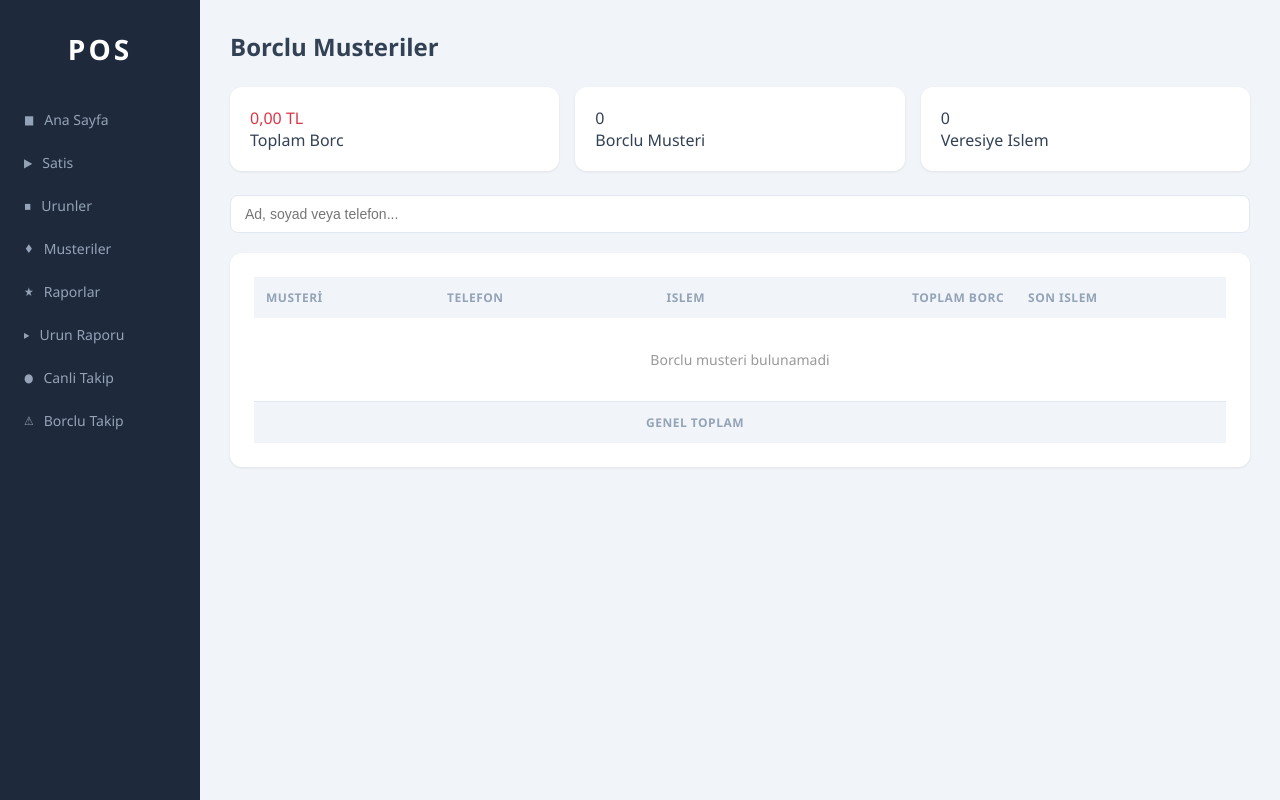
After one commit to tavukcu/pos-system, a Flask app: template templates/borclu.html in a window 1280 px wide. The commit adds this page. Run offline with Flask 3, Linux system fonts and the light colour scheme; the template is opened without the code that fills it, so the values that code supplies are empty; some libraries are stand-ins or nearby versions.

Commit message:
Borclu musteri takip sayfasi eklendi
- /borclu sayfasi: veresiye borclari olan musteriler listesi
- Musteri borclarinin detayini goruntuleme (modal)
- POS'a Veresiye odeme secenegi eklendi
- Veresiye secilince musteri secimi zorunlu hale getirildi

Co-Authored-By: Claude Sonnet 4.6 <noreply@anthropic.com>

```diff
--- a/app.py
+++ b/app.py
@@ -520,6 +520,62 @@ def api_rapor_satis_detay():
 def urun_rapor():
     return render_template('urun_rapor.html')
 
+
+# --- API: BORCLU MUSTERI TAKIP ---
+
+@app.route('/borclu')
+def borclu():
+    return render_template('borclu.html')
+
+@app.route('/api/borclu')
+def api_borclu():
+    rows = query(
+        "SELECT m.nMusteriID, m.sAdi, m.sSoyadi, m.sTelefon1, "
+        "COUNT(*) AS veresiye_sayisi, "
+        "ISNULL(SUM(a.lNetTutar), 0) AS toplam_borc, "
+        "MAX(a.dteKayitTarihi) AS son_islem "
+        "FROM tbAlisVeris a "
+        "JOIN tbMusteri m ON a.nMusteriID = m.nMusteriID "
+        "JOIN tbOdeme o ON RTRIM(a.nAlisverisID) = RTRIM(o.nAlisverisID) "
+        "WHERE RTRIM(o.sOdemeSekli) = 'V' "
+        "AND a.lNetTutar < 10000000 AND a.nMusteriID > 0 "
+        "GROUP BY m.nMusteriID, m.sAdi, m.sSoyadi, m.sTelefon1 "
+        "ORDER BY toplam_borc DESC"
+    )
+    return jsonify([{
+        'id': r['nMusteriID'],
+        'adi': (r['sAdi'] or '').strip(),
+        'soyadi': (r['sSoyadi'] or '').strip(),
+        'telefon': (r['sTelefon1'] or '').strip(),
+        'veresiye_sayisi': int(r['veresiye_sayisi']),
+        'toplam_borc': float(r['toplam_borc']),
+        'son_islem': r['son_islem'].strftime('%d.%m.%Y') if r['son_islem'] else '',
+    } for r in rows])
+
+@app.route('/api/borclu/<int:musteri_id>')
+def api_borclu_detay(musteri_id):
+    rows = query(
+        "SELECT a.nAlisverisID, a.lFaturaNo, a.dteFaturaTarihi, a.dteKayitTarihi, "
+        "a.lNetTutar, a.lToplamMiktar, "
+        "ISNULL(k.sAdi, a.sKasiyerRumuzu) AS eleman_adi "
+        "FROM tbAlisVeris a "
+        "JOIN tbOdeme o ON RTRIM(a.nAlisverisID) = RTRIM(o.nAlisverisID) "
+        "LEFT JOIN tbKasiyer k ON RTRIM(a.sKasiyerRumuzu) = RTRIM(k.sKasiyerRumuzu) "
+        "WHERE a.nMusteriID = ? AND RTRIM(o.sOdemeSekli) = 'V' "
+        "AND a.lNetTutar < 10000000 "
+        "ORDER BY a.dteKayitTarihi DESC",
+        [musteri_id]
+    )
+    return jsonify([{
+        'id': r['nAlisverisID'].strip(),
+        'fis_no': int(r['lFaturaNo']),
+        'tarih': r['dteFaturaTarihi'].strftime('%d.%m.%Y') if r['dteFaturaTarihi'] else '',
+        'saat': r['dteKayitTarihi'].strftime('%H:%M') if r['dteKayitTarihi'] else '',
+        'tutar': float(r['lNetTutar']),
+        'miktar': float(r['lToplamMiktar']),
+        'eleman': (r['eleman_adi'] or '').strip(),
+    } for r in rows])
+
 @app.route('/api/rapor/urun_bazli')
 def api_rapor_urun_bazli():
     baslangic = request.args.get('baslangic', date.today().isoformat())
--- a/templates/base.html
+++ b/templates/base.html
@@ -29,6 +29,9 @@
         </a>
         <a href="/canli" class="nav-item {% if request.path == '/canli' %}active{% endif %}">
             <span class="icon">&#9679;</span> Canli Takip
+        </a>
+        <a href="/borclu" class="nav-item {% if request.path == '/borclu' %}active{% endif %}">
+            <span class="icon">&#9888;</span> Borclu Takip
         </a>
     </nav>
     <main class="content">
--- /dev/null
+++ b/templates/borclu.html
@@ -0,0 +1,145 @@
+{% extends "base.html" %}
+{% block title %}Borclu Musteriler - POS{% endblock %}
+{% block content %}
+<div class="page-header">
+    <h1>Borclu Musteriler</h1>
+</div>
+
+<div id="ozet-cards" style="display:grid;grid-template-columns:repeat(auto-fit,minmax(160px,1fr));gap:16px;margin-bottom:24px"></div>
+
+<div class="search-bar">
+    <input type="text" id="search" placeholder="Ad, soyad veya telefon..." oninput="filterTable()">
+</div>
+
+<div class="card">
+    <div class="table-wrapper">
+        <table id="borclu-table">
+            <thead>
+                <tr>
+                    <th>Musteri</th>
+                    <th>Telefon</th>
+                    <th style="text-align:center">Islem</th>
+                    <th style="text-align:right">Toplam Borc</th>
+                    <th>Son Islem</th>
+                </tr>
+            </thead>
+            <tbody id="borclu-tbody"></tbody>
+            <tfoot>
+                <tr>
+                    <th colspan="3" style="text-align:right">GENEL TOPLAM</th>
+                    <th id="genel-toplam" style="text-align:right"></th>
+                    <th></th>
+                </tr>
+            </tfoot>
+        </table>
+    </div>
+</div>
+
+<!-- DETAY MODAL -->
+<div id="detay-modal" style="display:none;position:fixed;top:0;left:0;width:100%;height:100%;background:rgba(0,0,0,0.5);z-index:1000;justify-content:center;align-items:center">
+    <div style="background:#fff;border-radius:12px;padding:24px;max-width:640px;width:90%;max-height:85vh;overflow-y:auto;position:relative">
+        <button onclick="closeDetay()" style="position:absolute;top:12px;right:16px;background:none;border:none;font-size:24px;cursor:pointer">&times;</button>
+        <h3 id="detay-title" style="margin:0 0 4px"></h3>
+        <p id="detay-telefon" style="margin:0 0 16px;color:#666;font-size:14px"></p>
+        <div style="background:#fff3cd;border:1px solid #ffc107;border-radius:8px;padding:12px;margin-bottom:16px;display:flex;justify-content:space-between;align-items:center">
+            <span style="font-weight:600">Toplam Borc:</span>
+            <span id="detay-toplam" style="font-size:20px;font-weight:700;color:#dc3545"></span>
+        </div>
+        <div class="table-wrapper">
+            <table>
+                <thead><tr><th>Tarih</th><th>Saat</th><th>Fis No</th><th>Eleman</th><th style="text-align:right">Tutar</th><th></th></tr></thead>
+                <tbody id="detay-tbody"></tbody>
+            </table>
+        </div>
+    </div>
+</div>
+{% endblock %}
+
+{% block scripts %}
+<script>
+let allData = [];
+
+document.addEventListener('DOMContentLoaded', loadBorclu);
+
+async function loadBorclu() {
+    const data = await fetch('/api/borclu').then(r => r.json());
+    allData = data;
+    renderOzet(data);
+    renderTable(data);
+}
+
+function renderOzet(data) {
+    const toplamBorc = data.reduce((s, m) => s + m.toplam_borc, 0);
+    const kisiSayisi = data.length;
+    const topIslem = data.reduce((s, m) => s + m.veresiye_sayisi, 0);
+
+    document.getElementById('ozet-cards').innerHTML = `
+        <div class="stat-card"><div class="stat-value" style="color:#dc3545">${formatMoney(toplamBorc)}</div><div class="stat-label">Toplam Borc</div></div>
+        <div class="stat-card"><div class="stat-value">${kisiSayisi}</div><div class="stat-label">Borclu Musteri</div></div>
+        <div class="stat-card"><div class="stat-value">${topIslem}</div><div class="stat-label">Veresiye Islem</div></div>
+    `;
+}
+
+function renderTable(data) {
+    const tbody = document.getElementById('borclu-tbody');
+    if (!data.length) {
+        tbody.innerHTML = '<tr><td colspan="5" style="text-align:center;padding:32px;color:#999">Borclu musteri bulunamadi</td></tr>';
+        document.getElementById('genel-toplam').textContent = '';
+        return;
+    }
+    let genel = 0;
+    tbody.innerHTML = data.map(m => {
+        genel += m.toplam_borc;
+        const renk = m.toplam_borc > 1000 ? '#dc3545' : m.toplam_borc > 200 ? '#fd7e14' : '#333';
+        return `<tr style="cursor:pointer" onclick="showDetay(${m.id}, '${escHtml(m.adi + ' ' + m.soyadi)}', '${escHtml(m.telefon)}', ${m.toplam_borc})">
+            <td><strong>${escHtml(m.adi)} ${escHtml(m.soyadi)}</strong></td>
+            <td>${escHtml(m.telefon)}</td>
+            <td style="text-align:center">${m.veresiye_sayisi}</td>
+            <td style="text-align:right;font-weight:700;color:${renk}">${formatMoney(m.toplam_borc)}</td>
+            <td>${m.son_islem}</td>
+        </tr>`;
+    }).join('');
+    document.getElementById('genel-toplam').innerHTML = `<strong style="color:#dc3545">${formatMoney(genel)}</strong>`;
+}
+
+function filterTable() {
+    const q = document.getElementById('search').value.toLowerCase();
+    if (!q) { renderTable(allData); return; }
+    renderTable(allData.filter(m =>
+        (m.adi + ' ' + m.soyadi).toLowerCase().includes(q) ||
+        m.telefon.includes(q)
+    ));
+}
+
+async function showDetay(id, ad, telefon, toplam) {
+    document.getElementById('detay-title').textContent = ad;
+    document.getElementById('detay-telefon').textContent = telefon || 'Telefon yok';
+    document.getElementById('detay-toplam').textContent = formatMoney(toplam);
+    document.getElementById('detay-tbody').innerHTML = '<tr><td colspan="6">Yukleniyor...</td></tr>';
+    document.getElementById('detay-modal').style.display = 'flex';
+
+    const data = await fetch('/api/borclu/' + id).then(r => r.json());
+    document.getElementById('detay-tbody').innerHTML = data.map(d => `
+        <tr>
+            <td>${d.tarih}</td>
+            <td>${d.saat}</td>
+            <td>#${d.fis_no}</td>
+            <td>${escHtml(d.eleman)}</td>
+            <td style="text-align:right;font-weight:600">${formatMoney(d.tutar)}</td>
+            <td><button class="btn btn-secondary" style="padding:2px 8px;font-size:12px" onclick="showSatisDetay('${d.id}','${d.fis_no}','${d.tarih}')">Detay</button></td>
+        </tr>
+    `).join('') || '<tr><td colspan="6">Kayit bulunamadi</td></tr>';
+}
+
+function closeDetay() {
+    document.getElementById('detay-modal').style.display = 'none';
+}
+document.getElementById('detay-modal').addEventListener('click', function(e) {
+    if (e.target === this) closeDetay();
+});
+
+function escHtml(s) {
+    return (s||'').replace(/&/g,'&amp;').replace(/</g,'&lt;').replace(/>/g,'&gt;').replace(/"/g,'&quot;');
+}
+</script>
+{% endblock %}
```
Also changed, not shown: templates/pos.html (+8 -1 lines).
